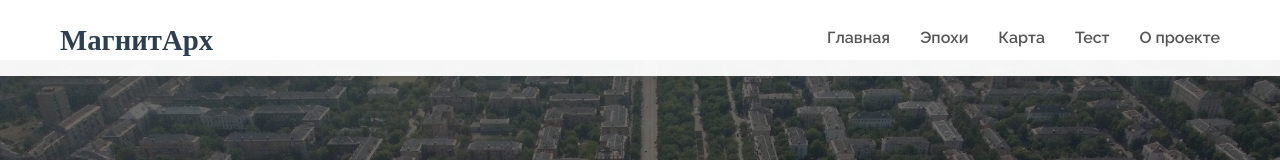
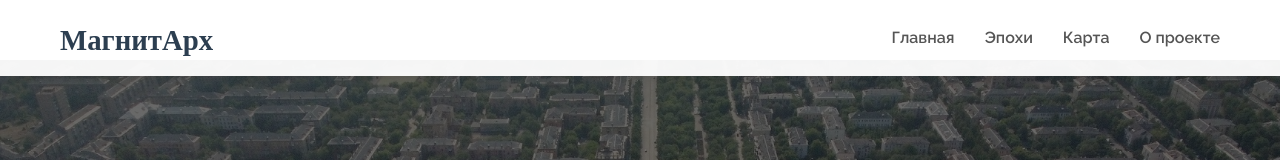
Before and after one commit to semen-star/ArsenyProjject, a plain HTML site: page index.html in a window 1280 px wide. Shown: the top 160 px of the page. Drawn offline with nearby package versions, Linux system fonts and the light colour scheme.

Commit message:
del test

```diff
--- a/index.html
+++ b/index.html
@@ -23,7 +23,6 @@
                 <li><a href="#home">Главная</a></li>
                 <li><a href="#eras">Эпохи</a></li>
                 <li><a href="#map">Карта</a></li>
-                <li><a href="#test">Тест</a></li>
                 <li><a href="#about">О проекте</a></li>
             </ul>
         </div>
```
Also changed, not shown: 1 other file.
